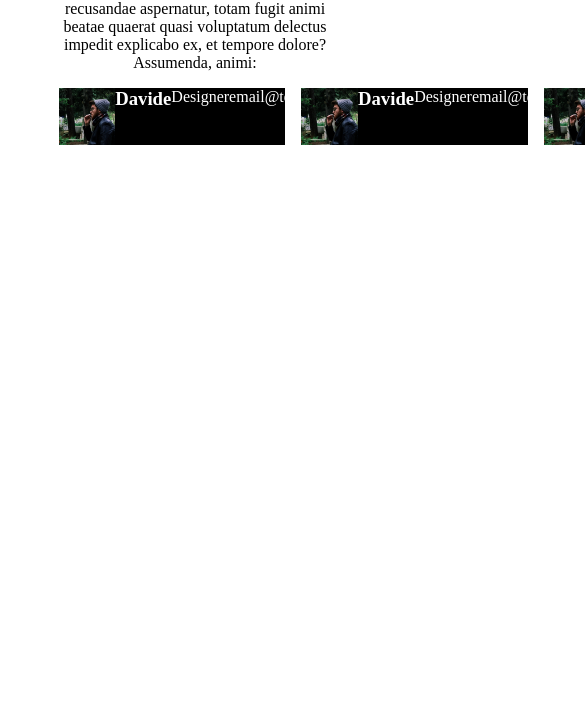
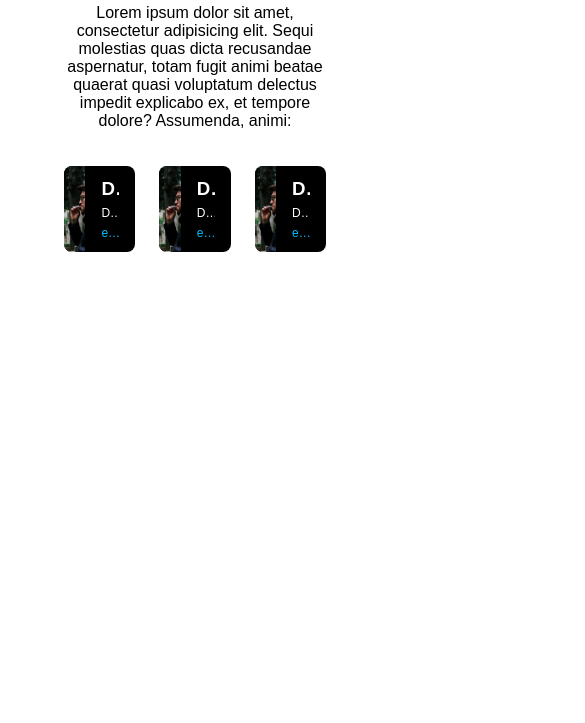
Before and after one commit to dav-montesano/html-css-flex-cards, a plain HTML site: page index.html in a window 390 px wide. Shown: the part 121-844 px from the top of the page, 585 px wide, since content can reach past the window. Drawn offline with Linux system fonts and the light colour scheme.

Commit message:
feat: 3 cards responsive

```diff
--- a/CSS/style.css
+++ b/CSS/style.css
@@ -4,34 +4,75 @@
     box-sizing: border-box;
 }
 
+body {
+    margin: 64px;
+}
+
 .hero-team-section {
     display: flex;
     flex-direction: column;
     text-align: center;
-    row-gap: 16px;
-    width: 70%;
-    margin: 32px auto;
+    row-gap: 24px;
+    width: auto;
+    max-width: 1512px;
+    margin: 0px auto;
+    font-family: Arial, Helvetica, sans-serif;
 }
 
 .tiles-cards {
     display: flex;
+    flex-direction: row;
     justify-content: space-between;
     width: 100%;
-    gap: 16px;
+    gap: 24px;
+    margin-top: 12px;
+    /* align-items: flex-start; */
 }
 
 .card {
     display: flex;
-    /* flex: 1 1 30%; */
     flex-basis: 33.3%;
-    /* max-width: 30%; */
+    flex-grow: 1;
+    flex-shrink: 1;
     background-color: black;
     color: white;
-    flex: 1 1 auto;
+    border-radius: 8px;
+    overflow: hidden;
+    font-family: Arial, Helvetica, sans-serif;
+    /* min-height: 0; */
+    max-height: 85.5px;
 }
 
 .card img {
-    width: 25%;
-    /* flex-basis: 10%; */
+    width: 30%;
+    object-fit: cover
+}
 
+.card-texts {
+    display: flex;
+    flex-direction: column;
+    flex-grow: 1;
+
+    /* justify-content: center; */
+    /* align-items: flex-start; */
+    gap: 6px;
+    padding: 12px 16px;
+    min-width: 0;
 }
+
+.card-texts h3,
+.card-texts figcaption {
+    white-space: nowrap;
+    overflow: hidden;
+    text-overflow: ellipsis;
+    max-width: 100%;
+    text-align: left;
+}
+
+.card-texts figcaption {
+    font-size: 12px;
+}
+
+.link-style {
+    color:deepskyblue;
+}
--- a/index.html
+++ b/index.html
@@ -14,21 +14,27 @@
         <div class="tiles-cards">
             <div class="card">
                 <img src="./img/male1.png" alt="Male designer">
-                <h3>Davide</h3>
-                <figcaption>Designer</figcaption>
-                <figcaption>email@team.com</figcaption>
+                <div class="card-texts">
+                    <h3>Davide Montesano</h3>
+                    <figcaption>Designer</figcaption>
+                    <figcaption class="link-style">email@team.com</figcaption>
+                </div>
             </div>
             <div class="card">
                 <img src="./img/male1.png" alt="Male designer">
-                <h3>Davide</h3>
-                <figcaption>Designer</figcaption>
-                <figcaption>email@team.com</figcaption>
+                <div class="card-texts">
+                    <h3>Davide Montesano</h3>
+                    <figcaption>Designer</figcaption>
+                    <figcaption class="link-style">email@team.com</figcaption>
+                </div>
             </div>
             <div class="card">
                 <img src="./img/male1.png" alt="Male designer">
-                <h3>Davide</h3>
-                <figcaption>Designer</figcaption>
-                <figcaption>email@team.com</figcaption>
+                <div class="card-texts">
+                    <h3>Davide Montesano</h3>
+                    <figcaption>Designer</figcaption>
+                    <figcaption class="link-style">email@team.com</figcaption>
+                </div>
             </div>
         </div>
     </div>
```
